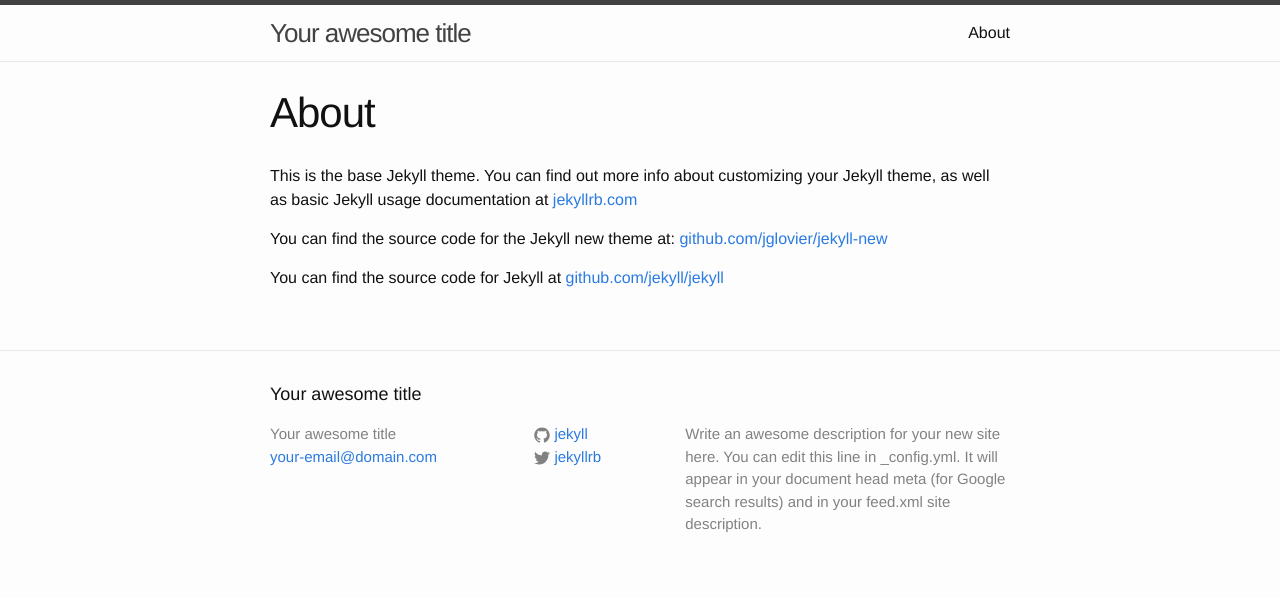
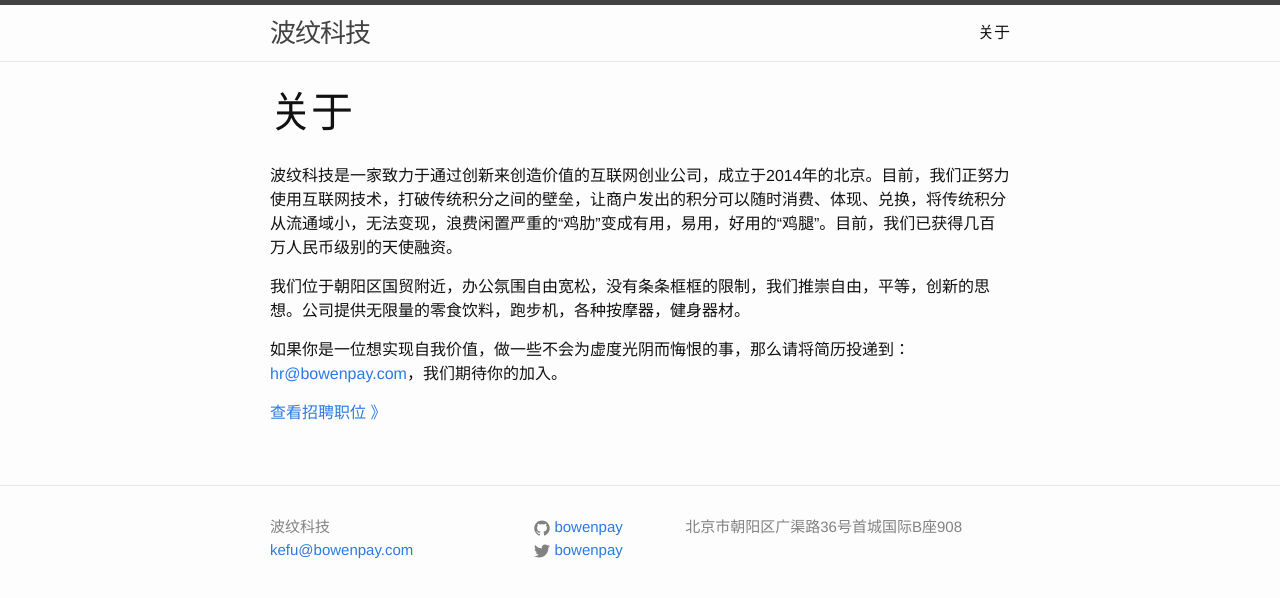
Before and after one commit to bowenpay/bowenpay.github.io, a Jekyll site: the page built from about.md, in a window 1280 px wide. Shown: the top 598 px of the page. Built offline with Jekyll 4.4.1, drawn with Linux system fonts in a browser that asks for light colours.

Commit message:
add company info

```diff
--- a/_config.yml
+++ b/_config.yml
@@ -1,14 +1,12 @@
 # Site settings
-title: Your awesome title
-email: your-email@domain.com
+title: 波纹科技
+email: kefu@bowenpay.com
 description: > # this means to ignore newlines until "baseurl:"
-  Write an awesome description for your new site here. You can edit this
-  line in _config.yml. It will appear in your document head meta (for
-  Google search results) and in your feed.xml site description.
+  北京市朝阳区广渠路36号首城国际B座908
 baseurl: "" # the subpath of your site, e.g. /blog/
-url: "http://yourdomain.com" # the base hostname & protocol for your site
-twitter_username: jekyllrb
-github_username:  jekyll
+url: "http://www.bowenpay.com" # the base hostname & protocol for your site
+twitter_username: bowenpay
+github_username:  bowenpay
 
 # Build settings
 markdown: kramdown
--- a/_includes/footer.html
+++ b/_includes/footer.html
@@ -1,8 +1,6 @@
 <footer class="site-footer">
 
   <div class="wrapper">
-
-    <h2 class="footer-heading">{{ site.title }}</h2>
 
     <div class="footer-col-wrapper">
       <div class="footer-col  footer-col-1">
--- a/about.md
+++ b/about.md
@@ -1,11 +1,13 @@
 ---
 layout: page
-title: About
+title: 关于
 permalink: /about/
 ---
 
-This is the base Jekyll theme. You can find out more info about customizing your Jekyll theme, as well as basic Jekyll usage documentation at [jekyllrb.com](http://jekyllrb.com/)
+波纹科技是一家致力于通过创新来创造价值的互联网创业公司，成立于2014年的北京。目前，我们正努力使用互联网技术，打破传统积分之间的壁垒，让商户发出的积分可以随时消费、体现、兑换，将传统积分从流通域小，无法变现，浪费闲置严重的“鸡肋”变成有用，易用，好用的“鸡腿”。目前，我们已获得几百万人民币级别的天使融资。
 
-You can find the source code for the Jekyll new theme at: [github.com/jglovier/jekyll-new](https://github.com/jglovier/jekyll-new)
+我们位于朝阳区国贸附近，办公氛围自由宽松，没有条条框框的限制，我们推崇自由，平等，创新的思想。公司提供无限量的零食饮料，跑步机，各种按摩器，健身器材。
 
-You can find the source code for Jekyll at [github.com/jekyll/jekyll](https://github.com/jekyll/jekyll)
+如果你是一位想实现自我价值，做一些不会为虚度光阴而悔恨的事，那么请将简历投递到：[hr@bowenpay.com](mailto:https://github.com/jglovier/jekyll-new)，我们期待你的加入。
+
+[查看招聘职位 》](http://www.bowenpay.com/#/joinus)
--- a/index.html
+++ b/index.html
@@ -4,7 +4,7 @@ layout: default
 
 <div class="home">
 
-  <h1 class="page-heading">Posts</h1>
+  <h1 class="page-heading">技术博客</h1>
 
   <ul class="post-list">
     {% for post in site.posts %}
@@ -18,6 +18,6 @@ layout: default
     {% endfor %}
   </ul>
 
-  <p class="rss-subscribe">subscribe <a href="{{ "/feed.xml" | prepend: site.baseurl }}">via RSS</a></p>
+  <p class="rss-subscribe">订阅 <a href="{{ "/feed.xml" | prepend: site.baseurl }}">via RSS</a></p>
 
 </div>
```
